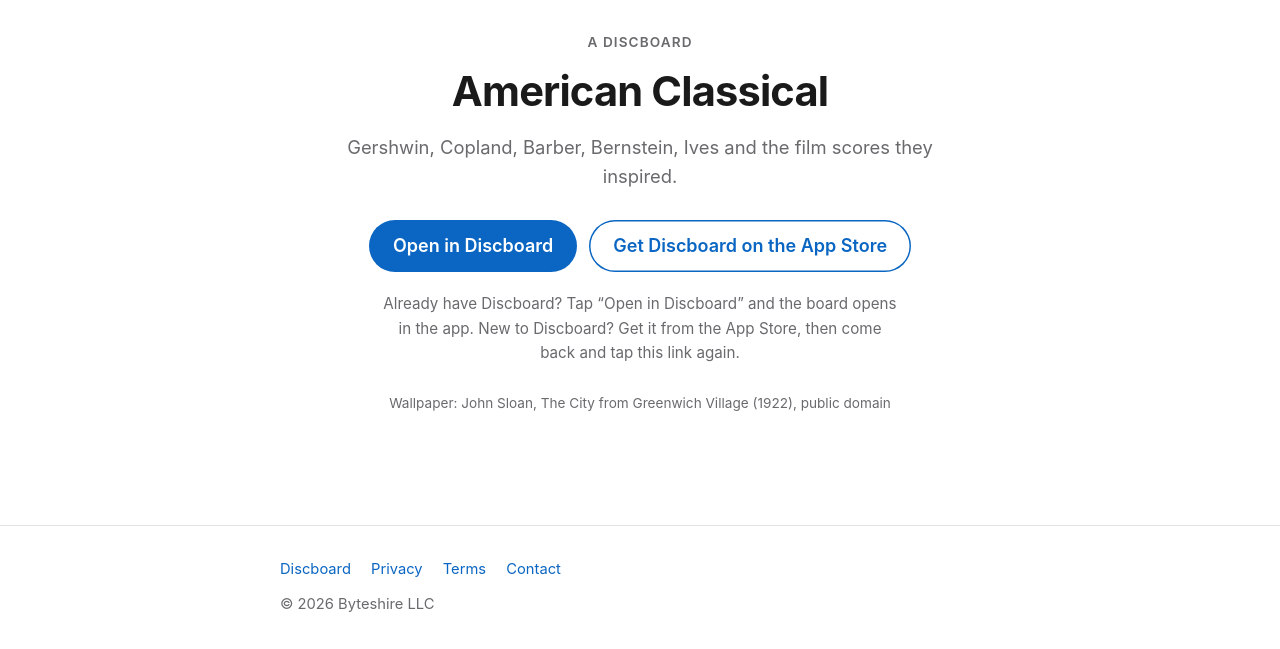
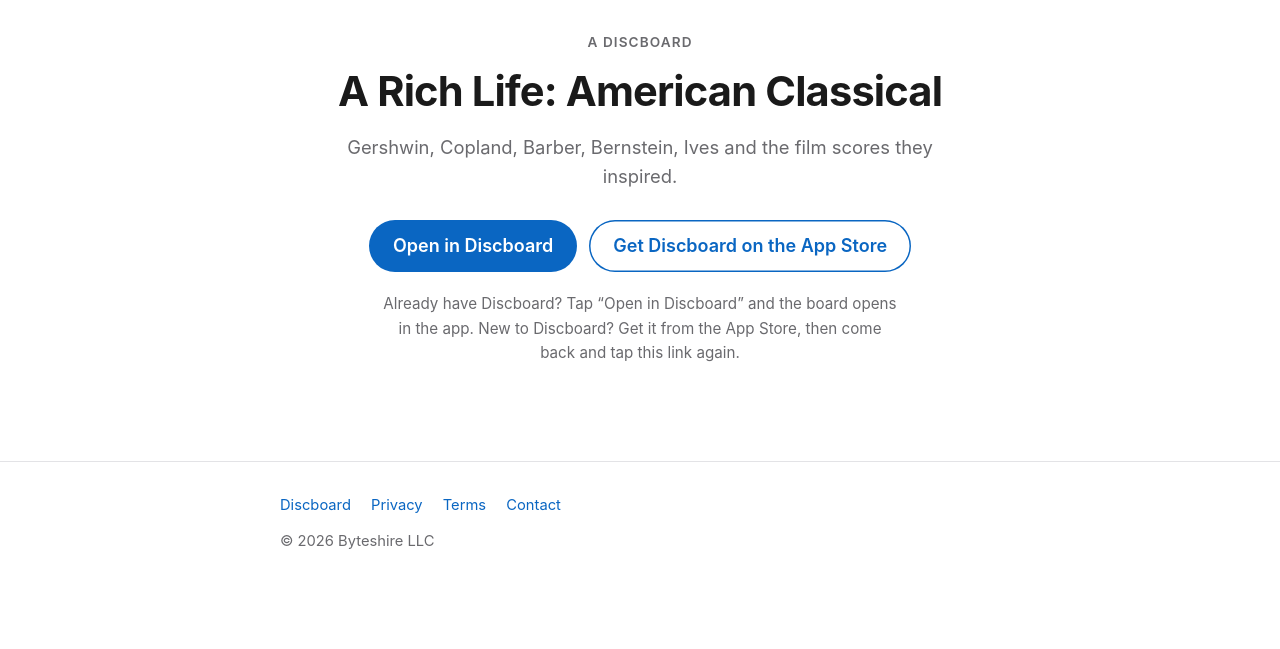
Before and after one commit to ByteshireLLC/byteshire-web, a Jekyll site: the page built from b/american-classical/index.html, in a window 1280 px wide. Shown: the part 692-1341 px from the top of the page. Built offline with Jekyll 4.4.1, drawn with Linux system fonts in a browser that asks for light colours; after the commit the page ends 1277 px from its top, so only the background shows below that.

Commit message:
Update the American Classical promo board
Replaces the board at byteshire.com/b/american-classical with the new
version, renamed "A Rich Life: American Classical", with the same eight
albums and a new wallpaper photograph. The wallpaper is still embedded in
the board file. The John Sloan credit is removed, since the painting is
no longer used, and the alt text describes the new photo.

Written by Discboard's scripts/publish_board.py --force.

```diff
--- a/b/american-classical/index.html
+++ b/b/american-classical/index.html
@@ -1,8 +1,7 @@
 ---
 layout: promo-board
 promo_slug: "american-classical"
-title: "American Classical"
+title: "A Rich Life: American Classical"
 description: "Gershwin, Copland, Barber, Bernstein, Ives and the film scores they inspired."
-wallpaper_alt: "John Sloan's painting of an elevated train curving through Greenwich Village at dusk"
-wallpaper_credit: "John Sloan, The City from Greenwich Village (1922), public domain"
+wallpaper_alt: "A woman in a black dress standing outside a glass-fronted performing arts hall"
 ---
```
Also changed, not shown: 2 other files.
